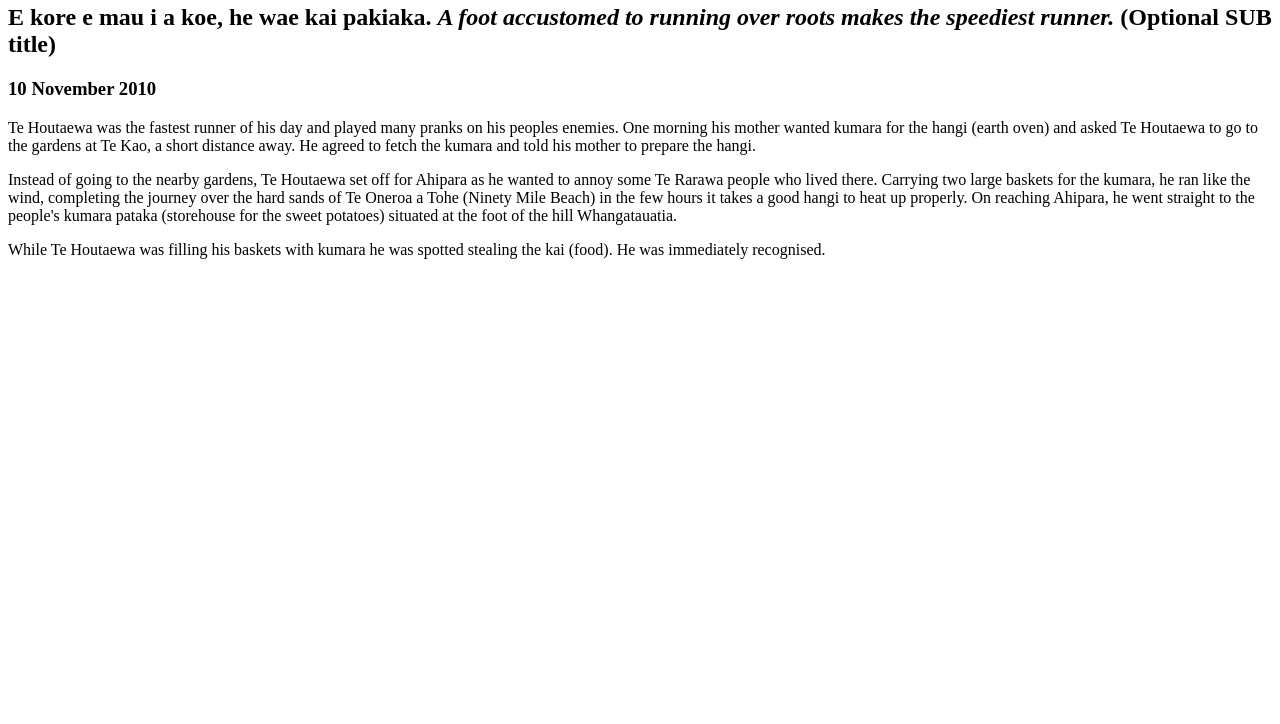
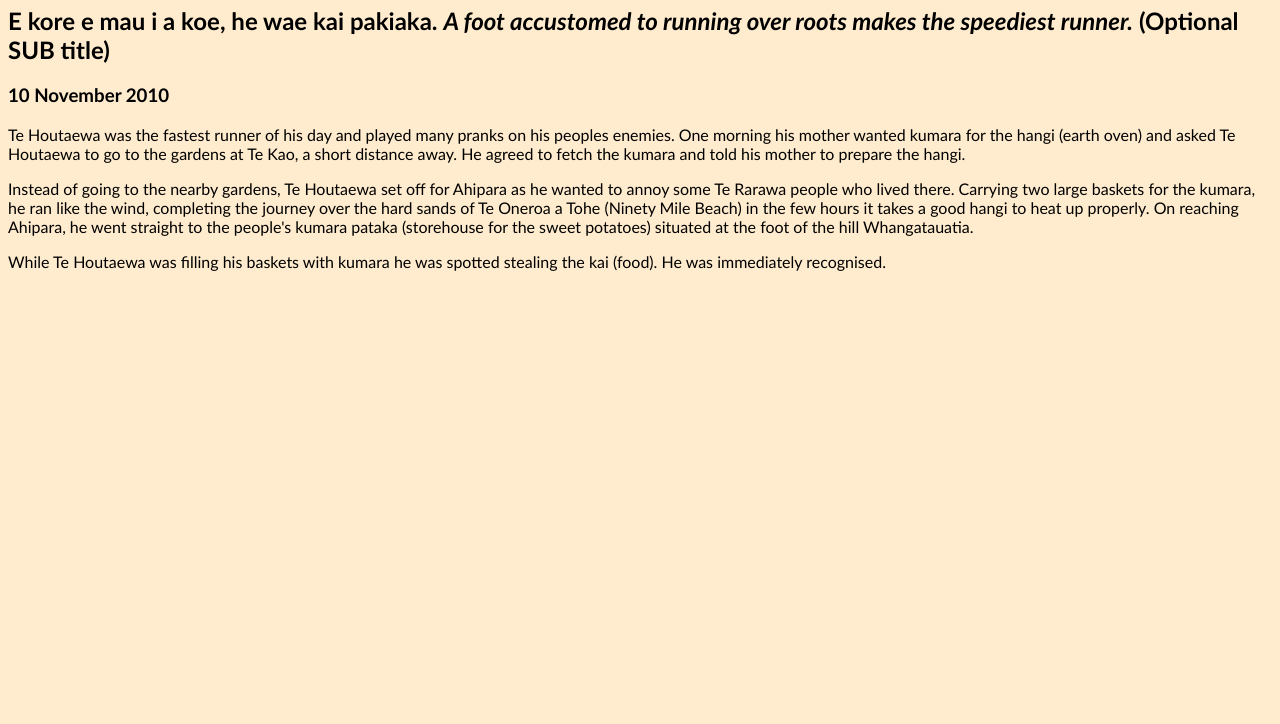
Before and after one commit to michaelbecktl/michaelbecktl.github.io, a plain HTML site: page blog/te-houtaewa-template.html in a window 1280 px wide. Shown: the part 76-800 px from the top of the page. Drawn offline with Linux system fonts and the light colour scheme.

Commit message:
Stylesheet & Viewport

```diff
--- a/styles/main.css
+++ b/styles/main.css
@@ -0,0 +1,4 @@
+* {
+  background-color: blanchedalmond;
+  font-family: 'Trebuchet MS', Arial, sans-serif;
+}
```
Also changed, not shown: index.html (+5 -1 lines).
